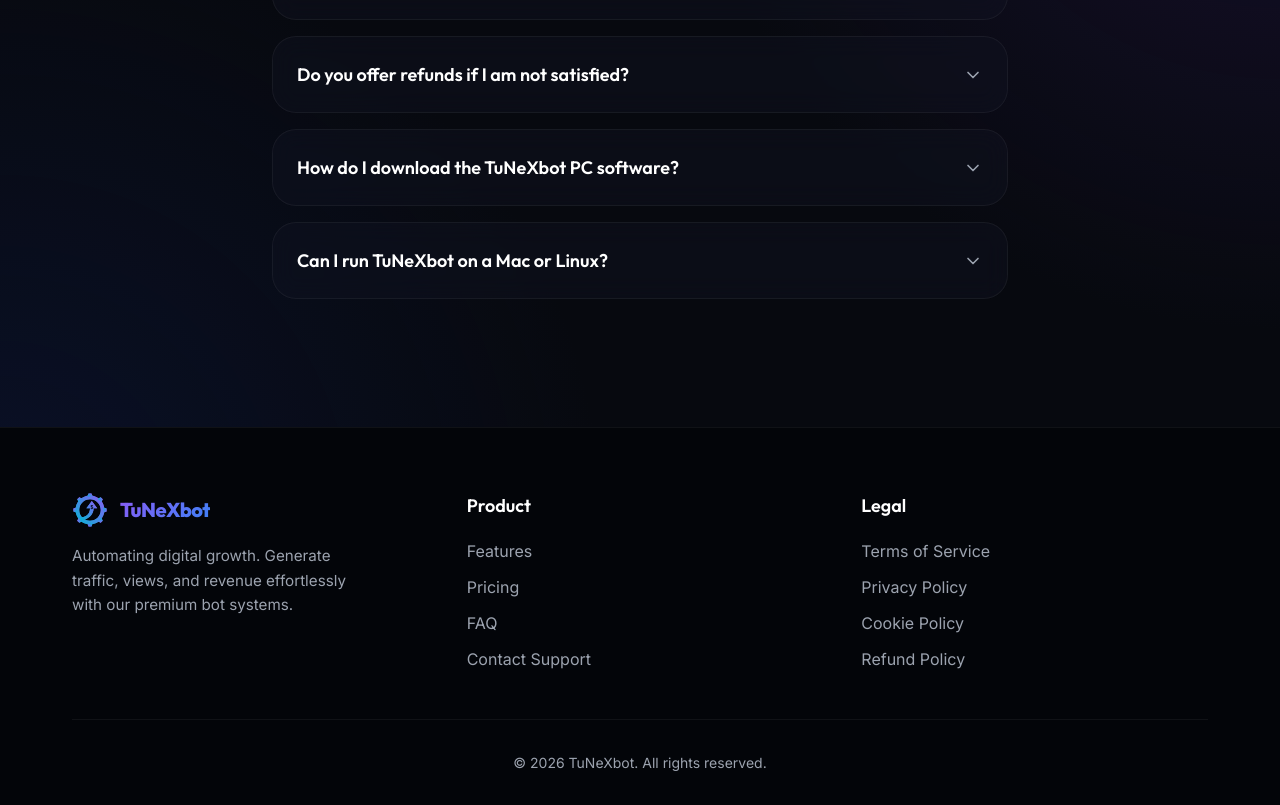
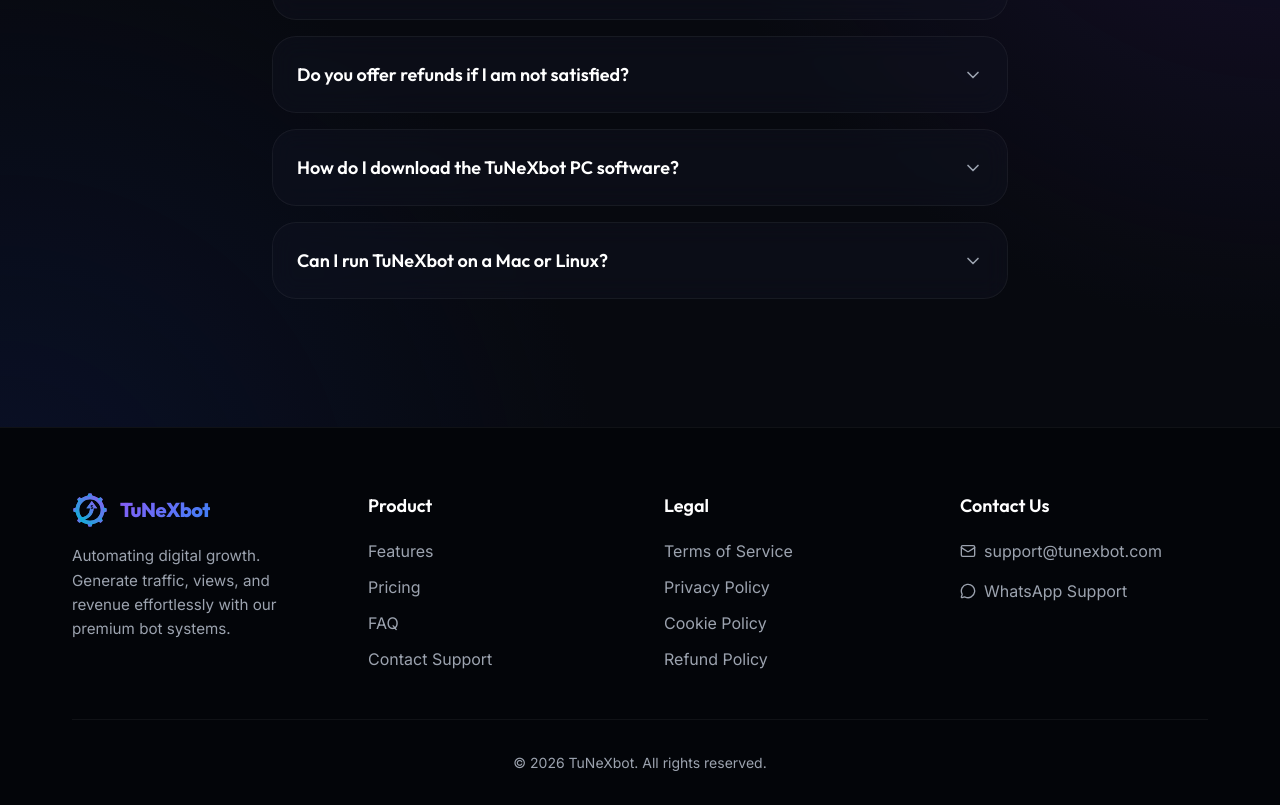
Before and after one commit to babatswags-project/tunexbot, a React (Vite) app: page / in a window 1280 px wide. Shown: the part 4273-5078 px from the top of the page. Built offline with nearby package versions, Linux system fonts and the light colour scheme.

Commit message:
Add Contact Us section to footer with email and WhatsApp link

```diff
--- a/src/components/Footer.jsx
+++ b/src/components/Footer.jsx
@@ -1,5 +1,6 @@
 import React from 'react';
 import logo from '../assets/logo.svg';
+import { Mail, MessageCircle } from 'lucide-react';
 import { WHATSAPP_LINK } from '../config';
 
 const Footer = () => {
@@ -41,6 +42,22 @@
                         </ul>
                     </div>
 
+                    <div>
+                        <h4 className="outfit-font" style={{ fontSize: '1.125rem', fontWeight: 600, color: 'white', marginBottom: '1.25rem' }}>Contact Us</h4>
+                        <ul style={{ listStyle: 'none', display: 'flex', flexDirection: 'column', gap: '1rem' }}>
+                            <li>
+                                <a href="mailto:support@tunexbot.com" style={{ display: 'flex', alignItems: 'center', gap: '0.5rem', color: 'var(--text-secondary)', transition: 'color 0.2s' }} onMouseOver={e => e.currentTarget.style.color = 'white'} onMouseOut={e => e.currentTarget.style.color = 'var(--text-secondary)'}>
+                                    <Mail size={16} /> support@tunexbot.com
+                                </a>
+                            </li>
+                            <li>
+                                <a href={WHATSAPP_LINK} target="_blank" rel="noopener noreferrer" style={{ display: 'flex', alignItems: 'center', gap: '0.5rem', color: 'var(--text-secondary)', transition: 'color 0.2s' }} onMouseOver={e => e.currentTarget.style.color = 'white'} onMouseOut={e => e.currentTarget.style.color = 'var(--text-secondary)'}>
+                                    <MessageCircle size={16} /> WhatsApp Support
+                                </a>
+                            </li>
+                        </ul>
+                    </div>
+
                 </div>
 
                 <div style={{ borderTop: '1px solid rgba(255, 255, 255, 0.05)', paddingTop: '2rem', display: 'flex', justifyContent: 'center', alignItems: 'center', flexWrap: 'wrap', gap: '1rem' }}>
```
